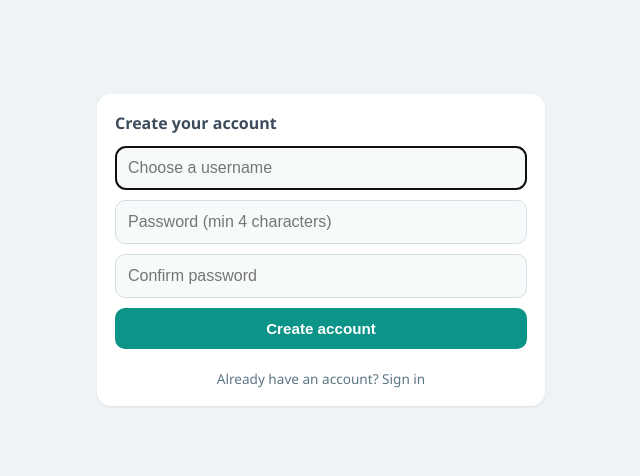
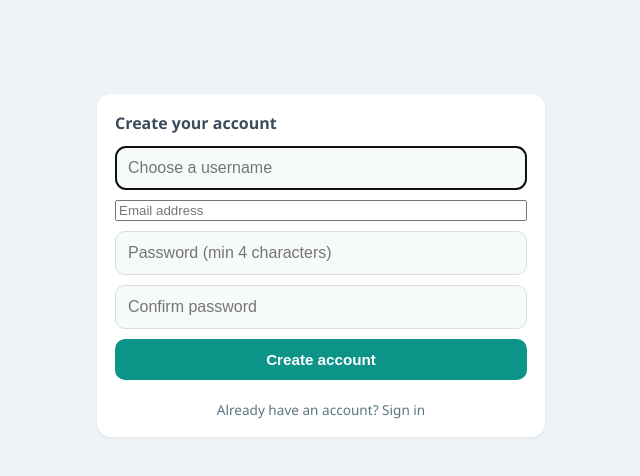
Before and after one commit to galymasanali123-a11y/daily-goals, a Flask app: page /register in a window 1280 px wide. Shown: the part 172-648 px from the top of the page, without its empty margins (319-959 px from the left). Run offline with Flask 3, Linux system fonts and the light colour scheme.

Commit message:
Require email on signup; make usernames case-insensitively unique
Registration now collects an email address (basic format validation).
Usernames are enforced unique regardless of case via a COLLATE NOCASE
index, so "Alice" and "alice" can't both register — and login matches
case-insensitively too, so existing users aren't locked out by case.

```diff
--- a/app.py
+++ b/app.py
@@ -59,9 +59,16 @@ def init_db():
         """CREATE TABLE IF NOT EXISTS users (
             id INTEGER PRIMARY KEY AUTOINCREMENT,
             username TEXT UNIQUE NOT NULL,
+            email TEXT NOT NULL DEFAULT '',
             password_hash TEXT NOT NULL
         )"""
     )
+    # Migrate a database created before the email column existed.
+    user_columns = {row["name"] for row in db.execute("PRAGMA table_info(users)").rows}
+    if "email" not in user_columns:
+        db.execute("ALTER TABLE users ADD COLUMN email TEXT NOT NULL DEFAULT ''")
+    # A real (case-insensitive) uniqueness guarantee — "Alice" and "alice" can't both register.
+    db.execute("CREATE UNIQUE INDEX IF NOT EXISTS idx_users_username_nocase ON users(username COLLATE NOCASE)")
     db.execute(
         """CREATE TABLE IF NOT EXISTS goals (
             id INTEGER PRIMARY KEY AUTOINCREMENT,
@@ -110,28 +117,35 @@ def register():
     error = None
     if request.method == "POST":
         username = request.form.get("username", "").strip()
+        email = request.form.get("email", "").strip()
         password = request.form.get("password", "")
         confirm = request.form.get("confirm", "")
-        if not username or not password:
-            error = "Username and password are required."
+        if not username or not email or not password:
+            error = "Username, email, and password are all required."
+        elif "@" not in email or "." not in email.split("@")[-1]:
+            error = "Enter a valid email address."
         elif password != confirm:
             error = "Passwords don't match."
         elif len(password) < 4:
             error = "Password must be at least 4 characters."
         else:
             db = get_db()
-            existing = query_one(db, "SELECT id FROM users WHERE username = ?", (username,))
+            existing = query_one(db, "SELECT id FROM users WHERE username = ? COLLATE NOCASE", (username,))
             if existing:
                 error = "That username is already taken."
             else:
-                result = db.execute(
-                    "INSERT INTO users (username, password_hash) VALUES (?, ?)",
-                    (username, generate_password_hash(password)),
-                )
-                session["user_id"] = result.last_insert_rowid
-                session["username"] = username
-                session.permanent = True
-                return redirect(url_for("index"))
+                try:
+                    result = db.execute(
+                        "INSERT INTO users (username, email, password_hash) VALUES (?, ?, ?)",
+                        (username, email, generate_password_hash(password)),
+                    )
+                except Exception:
+                    error = "That username is already taken."
+                else:
+                    session["user_id"] = result.last_insert_rowid
+                    session["username"] = username
+                    session.permanent = True
+                    return redirect(url_for("index"))
     return render_template("register.html", error=error)
 
 
@@ -142,7 +156,7 @@ def login():
         username = request.form.get("username", "").strip()
         password = request.form.get("password", "")
         db = get_db()
-        user = query_one(db, "SELECT * FROM users WHERE username = ?", (username,))
+        user = query_one(db, "SELECT * FROM users WHERE username = ? COLLATE NOCASE", (username,))
         if user and check_password_hash(user["password_hash"], password):
             session["user_id"] = user["id"]
             session["username"] = user["username"]
--- a/templates/register.html
+++ b/templates/register.html
@@ -6,6 +6,7 @@
   <h2>Create your account</h2>
   <form method="post" action="{{ url_for('register') }}" style="display:flex; flex-direction:column; gap:10px;">
     <input type="text" name="username" placeholder="Choose a username" autocapitalize="none" autofocus required>
+    <input type="email" name="email" placeholder="Email address" autocapitalize="none" required>
     <input type="password" name="password" placeholder="Password (min 4 characters)" required>
     <input type="password" name="confirm" placeholder="Confirm password" required>
     <button type="submit" class="primary">Create account</button>
```
